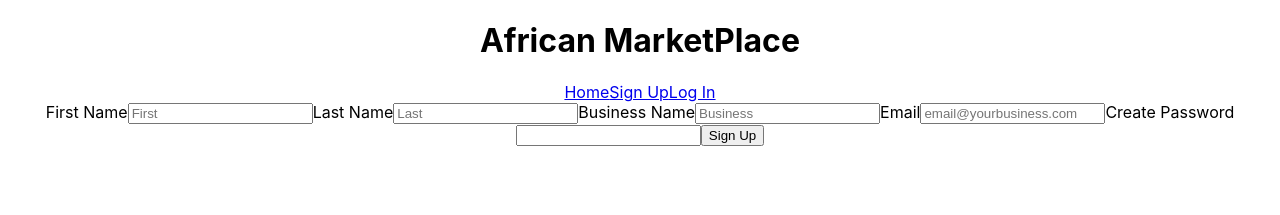
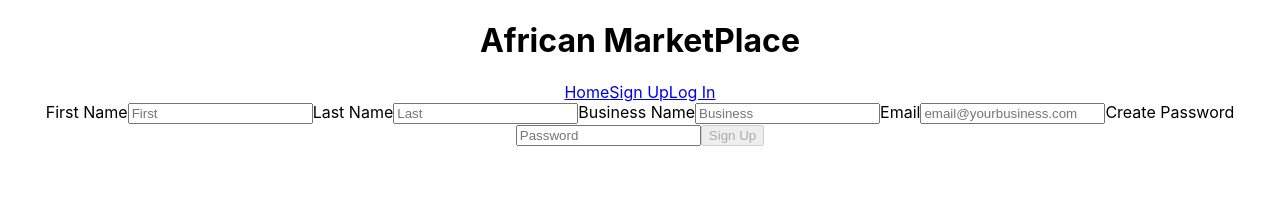
Before and after one commit to BWPT-African-Marketplace/Frontend, a React (Create React App) app: page /signup in a window 1280 px wide. Shown: the top 215 px of the page. Built offline with nearby package versions, Linux system fonts and the light colour scheme.

Commit message:
Validate SignUp Form

```diff
--- a/src/components/LogIn.js
+++ b/src/components/LogIn.js
@@ -20,7 +20,7 @@ const LogIn = () => {
     const [ disabled , setDisabled] = useState(true)
 
     // Validate Form
-    const ValidateLogin = (name ,value) => {
+    const validateLogin = (name ,value) => {
         Yup.reach(LoginSchema , name)
         .validate(value)
         .then( () => setFormErrors( {...formErrors , [name]: ''} ) )
@@ -30,7 +30,7 @@ const LogIn = () => {
     const handleChange = e => {
         const { name , value } = e.target
         setLogIn({ ...login , [name]: value })
-        ValidateLogin( name , value)
+        validateLogin( name , value)
     }
 
     // Enable Button
--- a/src/components/SignUp.js
+++ b/src/components/SignUp.js
@@ -1,21 +1,82 @@
-import React from 'react'
+import React, { useState , useEffect} from 'react'
+import * as Yup from 'yup'
 
+
+const SignUpSchema = Yup.object().shape({
+    fname:Yup
+        .string()
+        .min( 3 , 'First Name Must Be At Least 3 Characters')
+        .required('Name Required'),
+    lname:Yup
+    .string()
+    .min( 3 , 'Last Name Must Be At Least 3 Characters')
+    .required('Name Required'),
+    business:Yup
+        .string(),
+    email:Yup
+        .string()
+        .email('Email Must Be In Correct Format')
+        .required('Email Is Required'),
+    password: Yup
+        .string()
+        .required('Password Is Required')
+})
+
+const newForm = {fname:'', lname:'', business:'', email:'', password:''}
+const signupErrors = {fname:'', lname:'', email:'', password:''}
 const SignUp = () => {
+    const [signUp , setSignUp] = useState(newForm)
+    const [formErrors , setFormErrors] = useState(signupErrors)
+    const [ disabled , setDisabled] = useState(true)
+
+     // Validate Form
+     const validateSignUp = (name ,value) => {
+        Yup.reach(SignUpSchema , name)
+        .validate(value)
+        .then( () => setFormErrors( {...formErrors , [name]: ''} ) )
+        .catch( err => setFormErrors( {...formErrors , [name]: err.errors[0]} ) )
+    }
+    // Change Form Value
+    const handleChange = e => {
+        const { name , value } = e.target
+        setSignUp({ ...signUp , [name]: value })
+        validateSignUp( name , value)
+    }
+
+    // Enable Button
+    useEffect( () => {
+        SignUpSchema.isValid(signUp)
+        .then(isValid => setDisabled(!isValid))
+        .catch( err => console.log(err))
+    },[signUp] )
+
+    // Axios POST request
+
+    // Submit Form
+    const handleSubmit = e => {
+        e.preventDefault()
+        console.log(signUp)
+        setSignUp(newForm)
+    }
     return(
         <section>
-            <form>
+            <form onSubmit={handleSubmit}>
                 {/* NAME */}
                 <label htmlFor='fname'>First Name</label>
                 <input
                     name='fname'
                     type='text'
                     placeholder='First'
+                    value={signUp.fname}
+                    onChange={handleChange}
                     />
                 <label htmlFor='lname'>Last Name</label>
                 <input
                     name='lname'
                     type='text'
                     placeholder='Last'
+                    value={signUp.lname}
+                    onChange={handleChange}
                     />
                 {/* Business NAME */}
                 <label htmlFor='business'>Business Name</label>
@@ -23,6 +84,8 @@ const SignUp = () => {
                     name='business'
                     type='text'
                     placeholder='Business'
+                    value={signUp.business}
+                    onChange={handleChange}
                     />
                 {/* EMAIL */}
                 <label htmlFor='email'>Email</label>
@@ -30,14 +93,19 @@ const SignUp = () => {
                     name='email'
                     type='email'
                     placeholder='email@yourbusiness.com'
+                    value={signUp.email}
+                    onChange={handleChange}
                     />
                 {/* PASSWORD */}
                 <label htmlFor='password'>Create Password</label>
                 <input
                     name='password'
                     type='password'
+                    placeholder='Password'
+                    value={signUp.password}
+                    onChange={handleChange}
                     />
-                <button>Sign Up</button>
+                <button disabled={disabled}>Sign Up</button>
             </form>
         </section>
     )
```
